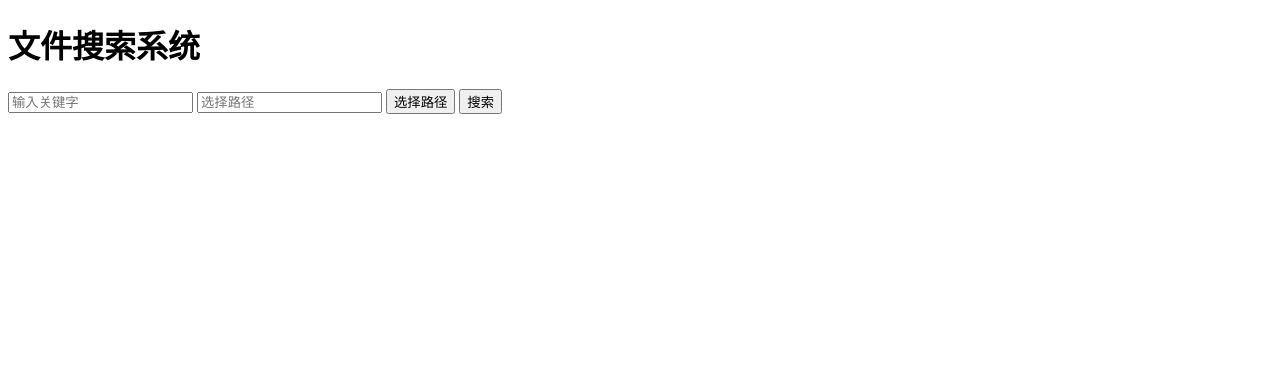
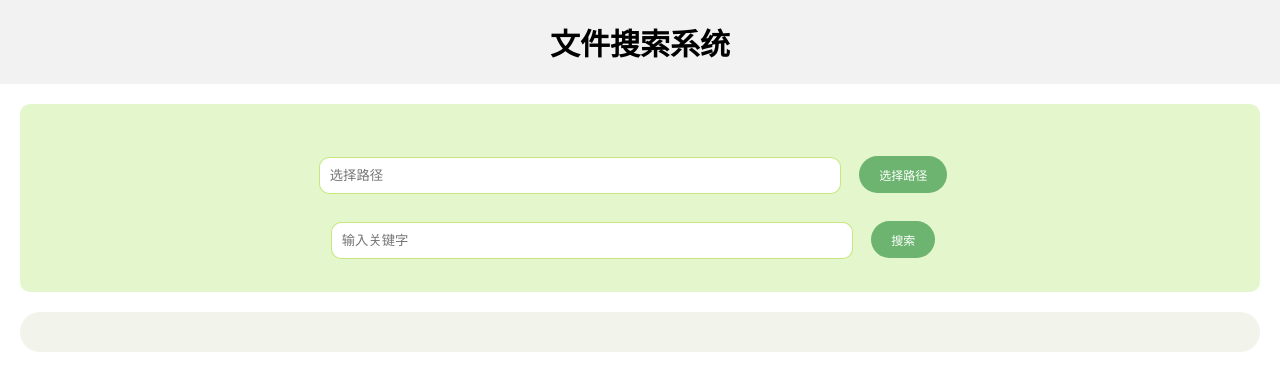
Before and after one commit to josephyuni/folder-system, a Flask app: page / in a window 1280 px wide. Shown: the top 391 px of the page. Run offline with Flask 3, Linux system fonts and the light colour scheme.

Commit message:
改进了pdf/word读取，美化了前端页面，基本完成了系统

```diff
--- a/new/app.py
+++ b/new/app.py
@@ -3,6 +3,8 @@ import os
 import re
 import docx
 import PyPDF2
+from win32com import client as wc
+import pythoncom
 
 app = Flask(__name__)
 
@@ -44,8 +46,19 @@ def search_files(path, keyword):
 
 # 检索关键字
 def search_keyword_in_file(file_path, keyword):
-    if file_path.endswith('.doc') or file_path.endswith('.docx'):
+    pythoncom.CoInitialize()
+    if file_path.endswith('.docx'):
         doc = docx.Document(file_path)
+        for paragraph in doc.paragraphs:
+            if re.search(keyword, paragraph.text, re.IGNORECASE):
+                return True
+    elif file_path.endswith('.doc'):
+        word = wc.Dispatch("Word.Application")
+        doc = word.Documents.Open(file_path)
+        doc.SaveAs(file_path+'.docx', 12)
+        doc.Close()
+        word.Quit()
+        doc = docx.Document(file_path+'.docx')
         for paragraph in doc.paragraphs:
             if re.search(keyword, paragraph.text, re.IGNORECASE):
                 return True
@@ -59,9 +72,21 @@ def search_keyword_in_file(file_path, keyword):
 
 # 获取文件内容
 def get_file_content(file_path, keyword):
+    pythoncom.CoInitialize()
     content = []
-    if file_path.endswith('.doc') or file_path.endswith('.docx'):
+    if file_path.endswith('.docx'):
         doc = docx.Document(file_path)
+        for i, paragraph in enumerate(doc.paragraphs, start=1):
+            if re.search(keyword, paragraph.text, re.IGNORECASE):
+                highlighted_text = re.sub(rf'({keyword})', r'<mark>\1</mark>', paragraph.text, flags=re.IGNORECASE)
+                content.append({'line': i, 'text': highlighted_text})
+    elif file_path.endswith('.doc') :
+        # word = wc.Dispatch("Word.Application")
+        # doc = word.Documents.Open(file_path)
+        # doc.SaveAs(file_path+'.docx', 12)
+        # doc.Close()
+        # word.Quit()
+        doc = docx.Document(file_path+'.docx')
         for i, paragraph in enumerate(doc.paragraphs, start=1):
             if re.search(keyword, paragraph.text, re.IGNORECASE):
                 highlighted_text = re.sub(rf'({keyword})', r'<mark>\1</mark>', paragraph.text, flags=re.IGNORECASE)
@@ -69,11 +94,14 @@ def get_file_content(file_path, keyword):
     elif file_path.endswith('.pdf'):
         with open(file_path, 'rb') as f:
             pdf_reader = PyPDF2.PdfReader(f)
-            for i, page in enumerate(pdf_reader.pages, start=1):
-                text = page.extract_text()
-                if re.search(keyword, text, re.IGNORECASE):
-                    highlighted_text = re.sub(rf'({keyword})', r'<mark>\1</mark>', text, flags=re.IGNORECASE)
-                    content.append({'line': i, 'text': highlighted_text})
+            for page in pdf_reader.pages:
+                txt = page.extract_text()
+                txt=txt.split(" ")
+                for i, content_line in enumerate(txt, start=1):
+                    if re.search(keyword, content_line, re.IGNORECASE):
+                        highlighted_text = re.sub(rf'({keyword})', r'<mark>\1</mark>', content_line, flags=re.IGNORECASE)
+                        content.append({'line': i, 'text': highlighted_text})
+
     return content
 
 # 主页
--- a/new/templates/index.html
+++ b/new/templates/index.html
@@ -2,14 +2,211 @@
 <html>
 <head>
     <title>文件搜索系统</title>
+    <style>
+        body {
+            font-family: Arial, sans-serif;
+            margin: 0;
+            padding: 0;
+        }
+
+        h1 {
+            text-align: center;
+            padding: 20px;
+            background-color: #f2f2f2;
+            margin: 0;
+            font-size: 30px;
+        }
+
+        form {
+            text-align: center;
+            padding: 20px;
+            background-color: #dff5c1d5;
+            margin: 20px;
+            border-radius: 10px;
+        }
+
+        input[type="text"] {
+            padding: 10px;
+            border: 1px solid #b8e25ec8;
+            border-radius: 10px;
+            width: 500px;
+        }
+
+        button {
+            size: 15px;
+            padding: 10px 20px;
+            margin: 14px;
+            font-size: 12px;
+            border: none;
+            border-radius: 20px;
+            background-color: #6cb46f;
+            color: white;
+            cursor: pointer;
+            transition: background-color 0.3s ease;
+            position: relative;
+            overflow: hidden;
+        }
+
+        button:after {
+            content: "";
+            position: absolute;
+            top: -50%;
+            left: -50%;
+            width: 200%;
+            height: 200%;
+            background: radial-gradient(ellipse at center, rgba(255, 255, 255, 0) 0%, rgba(255, 255, 255, 0.3) 50%, rgba(255, 255, 255, 0.3) 70%, rgba(255, 255, 255, 0) 100%);
+            transform: scale(0);
+            transition: transform 0.5s ease;
+        }
+
+        button:hover {
+            background-color: #45a049;
+        }
+
+        button:hover:after {
+            transform: scale(1);
+        }
+
+        #path-buttons {
+            text-align: center;
+            padding: 20px;
+            background-color: #f2f4eb;
+            border-radius: 20px;
+            margin: 20px;
+        }
+
+        #path-buttons button {
+            margin: 8px;
+            font-size: 15\4px;
+            border: none;
+            border-radius: 15px;
+            background-color: #e3f8f1;
+            color: #555;
+            padding: 8px 16px;
+            cursor: pointer;
+            transition: background-color 0.3s ease;
+            position: relative;
+            overflow: hidden;
+        }
+
+        #path-buttons button:after {
+            content: "";
+            position: absolute;
+            top: -50%;
+            left: -50%;
+            width: 200%;
+            height: 200%;
+            background: radial-gradient(ellipse at center, rgba(255, 255, 255, 0) 0%, rgba(255, 255, 255, 0.3) 50%, rgba(255, 255, 255, 0.3) 70%, rgba(255, 255, 255, 0) 100%);
+            transform: scale(0);
+            transition: transform 0.5s ease;
+        }
+
+        #path-buttons button:hover {
+            background-color: #d2f1bc;
+        }
+
+        #path-buttons button:hover:after {
+            transform: scale(1);
+        }
+
+        #results {
+
+            background-color: #eaeae3a9;
+            border-radius: 10px;
+            margin: 20px;
+        }
+
+        #results h3 {
+            padding: 5px;
+            font-size: 20px;
+            margin: 15px;
+            background-color: #bec4ca;
+            border-radius: 18px;
+        }
+
+        .result-item {
+            margin: 10px;
+            padding: 10px;
+            background-color: #e8f6b5;
+            border: 1px solid #ccc;
+            border-radius: 10px;
+            transition: box-shadow 0.3s ease;
+        }
+
+        .result-item:hover {
+            box-shadow: 0 0 8px rgba(0, 0, 0, 0.1);
+        }
+
+        .result-item-checkbox {
+            margin-right: 10px;
+            padding: 10px;
+        }
+
+        .result-item-path {
+            font-size: 14px;
+            color: #dad5d5;
+            margin: 10px;
+        }
+
+        .result-item-line {
+            font-size: 14px;
+            color: #d8cdcd;
+            margin-top: 5px;
+        }
+
+        .result-item-content {
+            font-size: 14px;
+            color: #c1bcbc;
+            margin-top: 5px;
+        }
+
+        .result-item-highlight {
+            background-color: rgba(79, 233, 250, 0.879);
+        }
+
+        .save-button {
+            padding: 10px 20px;
+            font-size: 14px;
+            border: none;
+            border-radius: 10px;
+            background-color: #2196F3;
+            color: white;
+            cursor: pointer;
+            transition: background-color 0.3s ease;
+            position: relative;
+            overflow: hidden;
+        }
+
+        .save-button:after {
+            content: "";
+            position: absolute;
+            top: -50%;
+            left: -50%;
+            width: 200%;
+            height: 200%;
+            background: radial-gradient(ellipse at center, rgba(255, 255, 255, 0) 0%, rgba(255, 255, 255, 0.3) 50%, rgba(255, 255, 255, 0.3) 70%, rgba(255, 255, 255, 0) 100%);
+            transform: scale(0);
+            transition: transform 0.5s ease;
+        }
+
+        .save-button:hover {
+            background-color: #1e7fd6;
+        }
+
+        .save-button:hover:after {
+            transform: scale(1);
+        }
+    </style>
     <script src="https://code.jquery.com/jquery-3.6.0.min.js"></script>
 </head>
 <body>
     <h1>文件搜索系统</h1>
     <form id="search-form" action="/" method="POST">
-        <input type="text" name="keyword" placeholder="输入关键字" required>
+        <br>
         <input type="text" id="selected-path" name="selected_path" placeholder="选择路径" required readonly>
         <button type="button" onclick="getRootDrives()">选择路径</button>
+        <br>
+        <input type="text" name="keyword" placeholder="输入关键字" required>
         <button type="submit">搜索</button>
     </form>
     <div id="path-buttons"></div>
```
